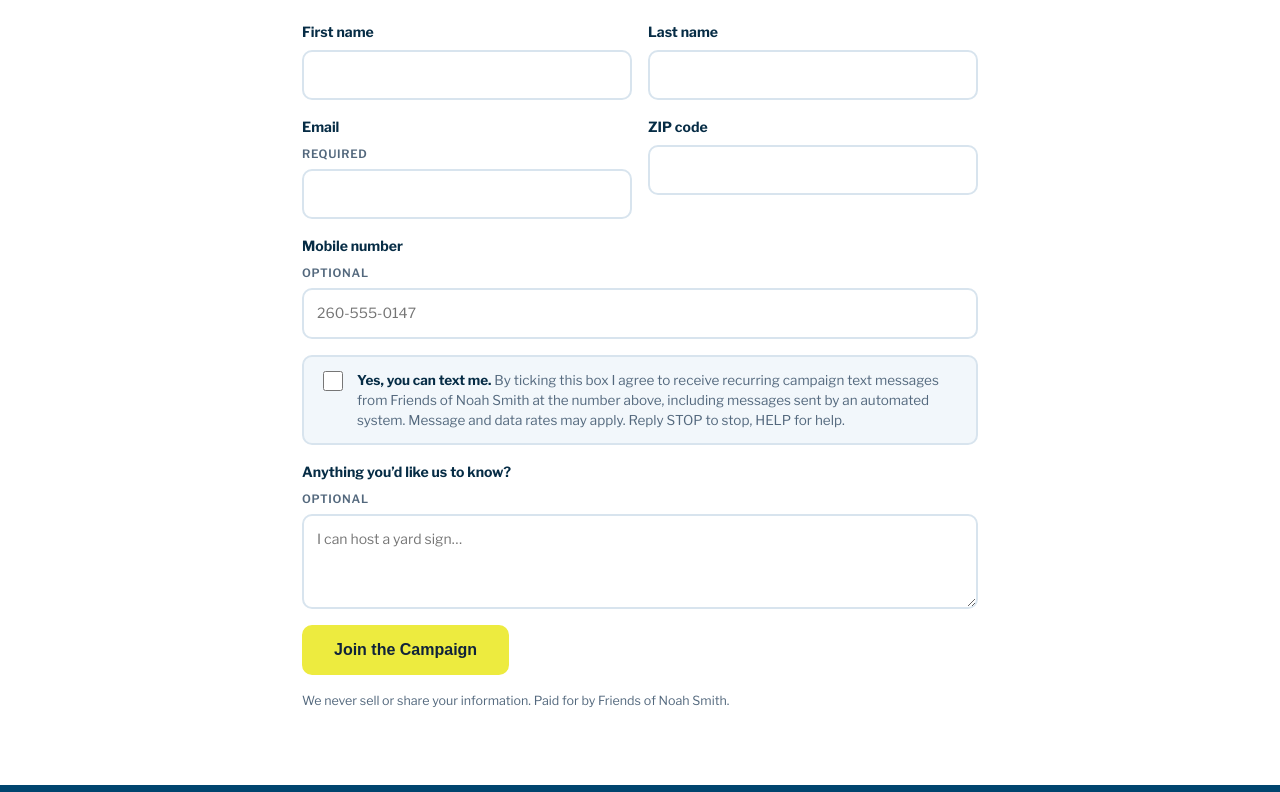
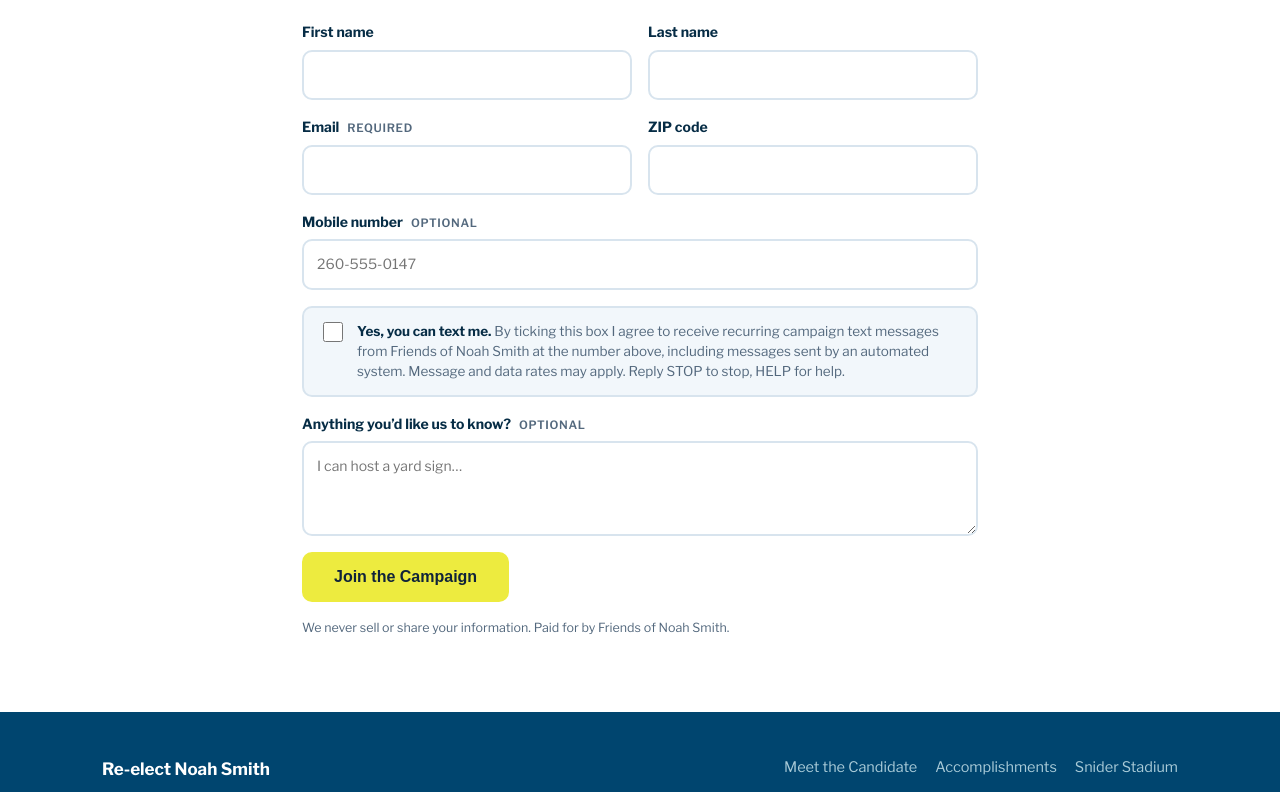
Before and after one commit to thefortaiagency/votenoahsmith, a Next.js app: page /join in a window 1280 px wide. Shown: the part 734-1526 px from the top of the page. Built offline with nearby package versions, Linux system fonts and the light colour scheme.

Commit message:
Signup form: keep the required/optional tag on the label line
The label is a flex column, so the caption text node and the tag span
landed on separate lines - "Email" then "REQUIRED" stacked above the
input. Wrapping the caption in its own row fixes it.

```diff
--- a/app/globals.css
+++ b/app/globals.css
@@ -796,3 +796,9 @@ a.chip:hover {
     grid-template-columns: 1fr;
   }
 }
+/* Caption and its required/optional tag share one line; the input drops below. */
+.signup .lbl {
+  display: flex;
+  align-items: baseline;
+  gap: 8px;
+}
--- a/components/signup-form.tsx
+++ b/components/signup-form.tsx
@@ -104,22 +104,24 @@ export function SignupForm() {
 
       <div className="signup-row">
         <label>
-          First name
+          <span className="lbl">First name</span>
           <input name="first" autoComplete="given-name" required />
         </label>
         <label>
-          Last name
+          <span className="lbl">Last name</span>
           <input name="last" autoComplete="family-name" required />
         </label>
       </div>
 
       <div className="signup-row">
         <label>
-          Email <span className="req">required</span>
+          <span className="lbl">
+            Email <span className="req">required</span>
+          </span>
           <input name="email" type="email" autoComplete="email" required />
         </label>
         <label>
-          ZIP code
+          <span className="lbl">ZIP code</span>
           <input
             name="zip"
             inputMode="numeric"
@@ -130,7 +132,9 @@ export function SignupForm() {
       </div>
 
       <label>
-        Mobile number <span className="opt">optional</span>
+        <span className="lbl">
+          Mobile number <span className="opt">optional</span>
+        </span>
         <input name="phone" type="tel" autoComplete="tel" placeholder="260-555-0147" />
       </label>
 
@@ -145,7 +149,10 @@ export function SignupForm() {
       </label>
 
       <label>
-        Anything you&rsquo;d like us to know? <span className="opt">optional</span>
+        <span className="lbl">
+          Anything you&rsquo;d like us to know?{" "}
+          <span className="opt">optional</span>
+        </span>
         <textarea name="note" rows={3} placeholder="I can host a yard sign…" />
       </label>
 
```
